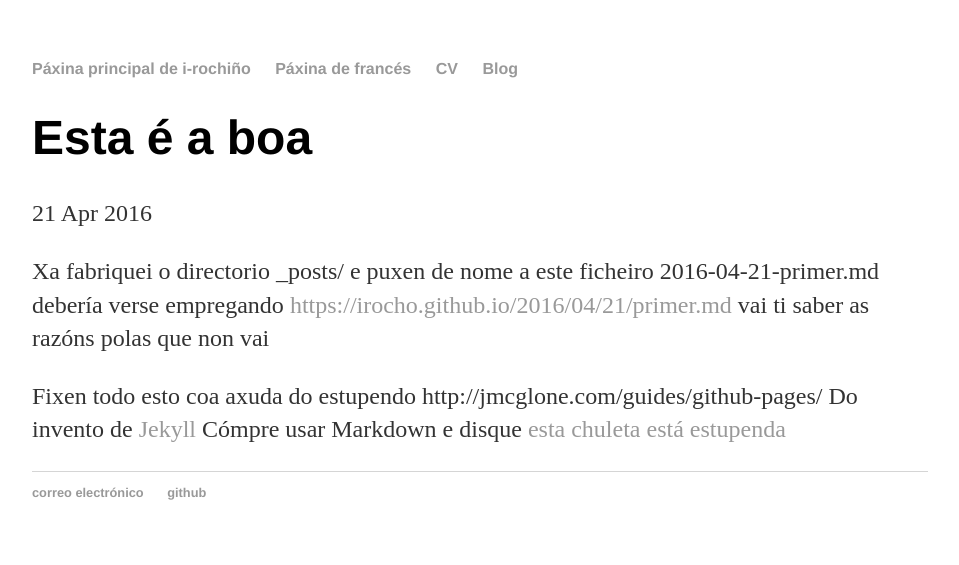
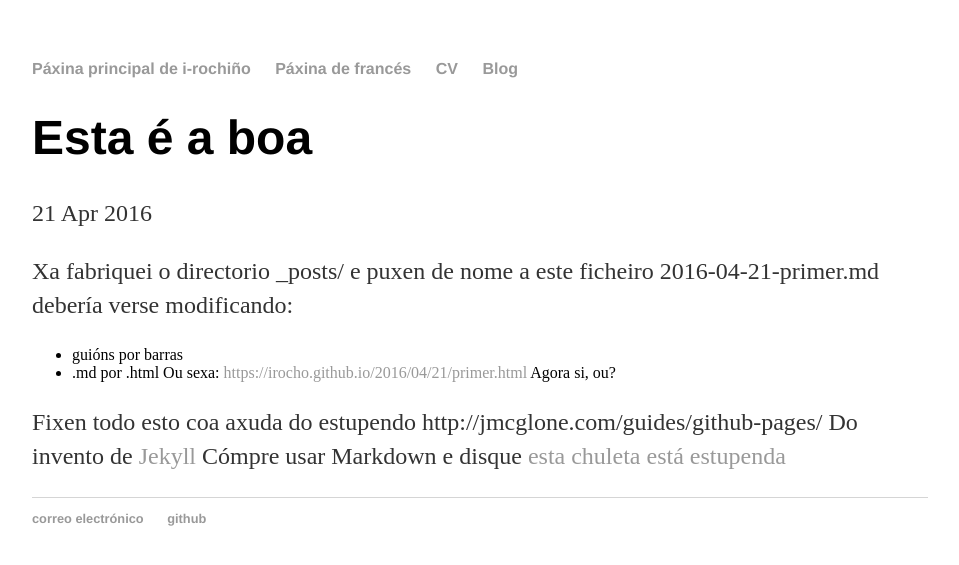
Before and after one commit to irocho/irocho.github.io, a Jekyll site: the page built from _posts/2016-04-21-primer.md, in a window 1280 px wide. Shown: the top 565 px of the page, without its empty margins (160-1119 px from the left). Built offline with Jekyll 4.4.1, drawn with Linux system fonts in a browser that asks for light colours.

Commit message:
Lembrar que o ficheiro chámase .md e a páxina.html

```diff
--- a/_posts/2016-04-21-primer.md
+++ b/_posts/2016-04-21-primer.md
@@ -5,9 +5,12 @@ date: 2016-04-21
 ---
 
 Xa fabriquei o directorio _posts/ e puxen de nome a este ficheiro 2016-04-21-primer.md
-debería verse empregando
-[https://irocho.github.io/2016/04/21/primer.md](https://irocho.github.io/2016/04/21/primer.md)
-vai ti saber as razóns polas que non vai
+debería verse modificando:
+* guións por barras
+* .md por .html
+Ou sexa:
+[https://irocho.github.io/2016/04/21/primer.html](https://irocho.github.io/2016/04/21/primer.html)
+Agora si, ou?
 
 Fixen todo esto coa axuda do estupendo
 http://jmcglone.com/guides/github-pages/
```
